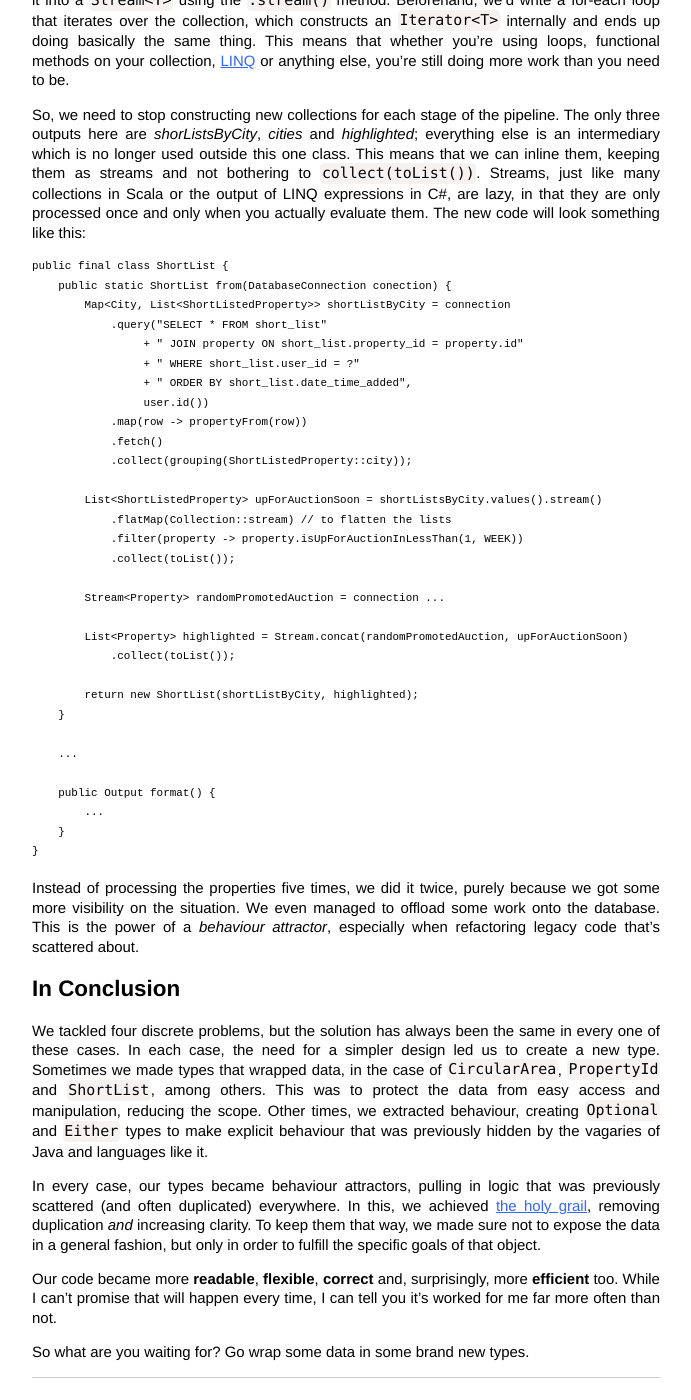
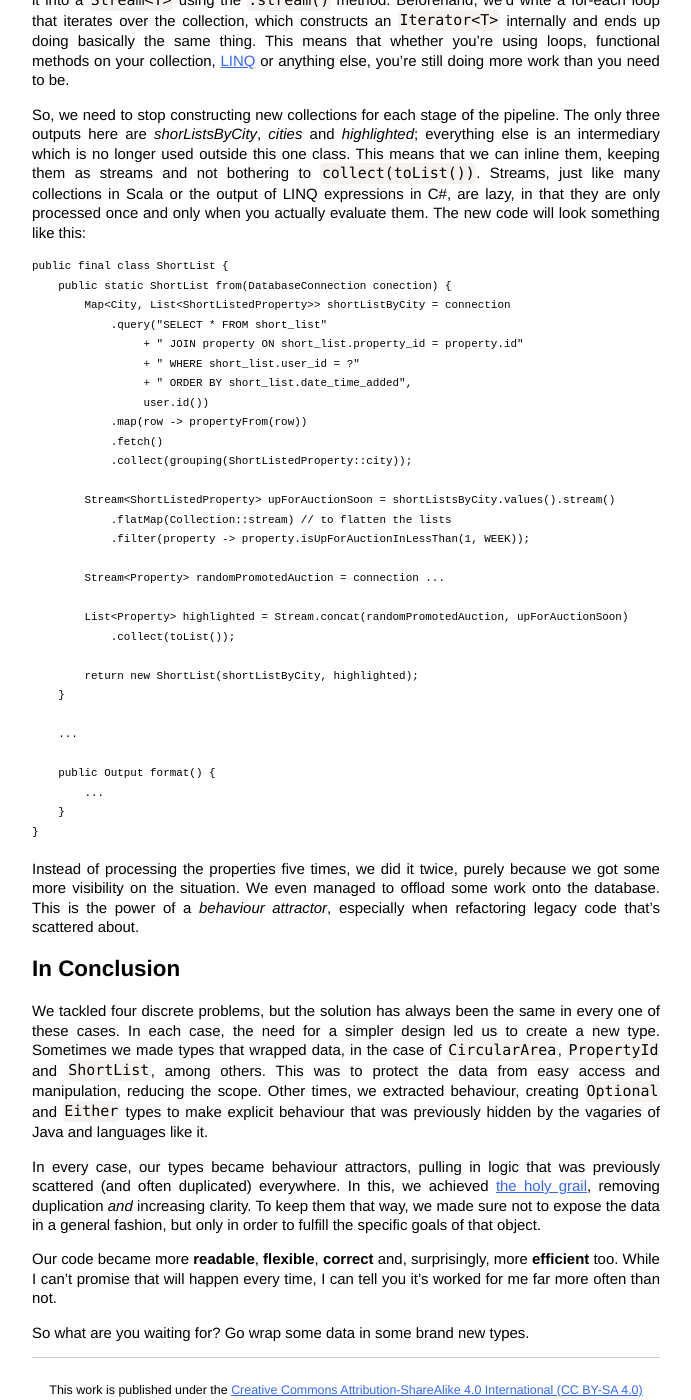
Before and after one commit to SamirTalwar/talks, a Jekyll site: the page built from use-your-type-system.md, in a window 1280 px wide and 1400 px high, scrolled down 14624 px. Shown: the whole window, without its empty margins (294-985 px from the left). Built offline with Jekyll 4.4.1, drawn with Linux system fonts in a browser that asks for light colours; nearby versions of some CDN libraries; comment, search, counter and statistics services are not loaded.

Commit message:
Can't concat a List and a Stream.

```diff
--- a/use-your-type-system.md
+++ b/use-your-type-system.md
@@ -655,10 +655,9 @@ So, we need to stop constructing new collections for each stage of the pipeline.
                 .fetch()
                 .collect(grouping(ShortListedProperty::city));
 
-            List<ShortListedProperty> upForAuctionSoon = shortListsByCity.values().stream()
+            Stream<ShortListedProperty> upForAuctionSoon = shortListsByCity.values().stream()
                 .flatMap(Collection::stream) // to flatten the lists
-                .filter(property -> property.isUpForAuctionInLessThan(1, WEEK))
-                .collect(toList());
+                .filter(property -> property.isUpForAuctionInLessThan(1, WEEK));
 
             Stream<Property> randomPromotedAuction = connection ...
 
```
